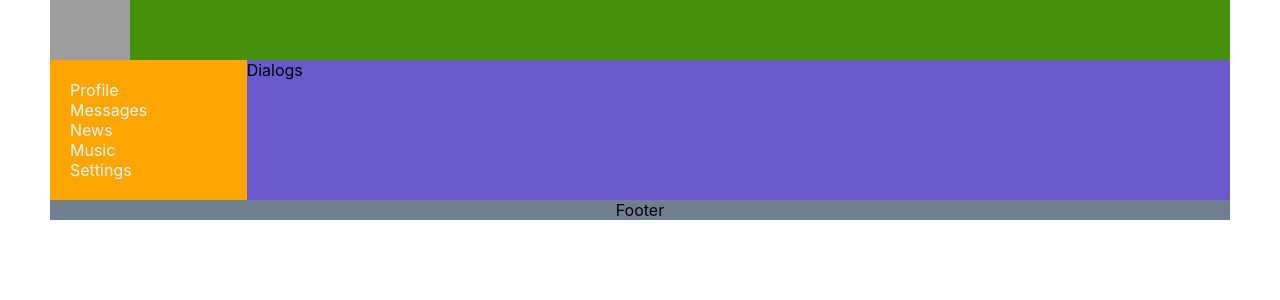
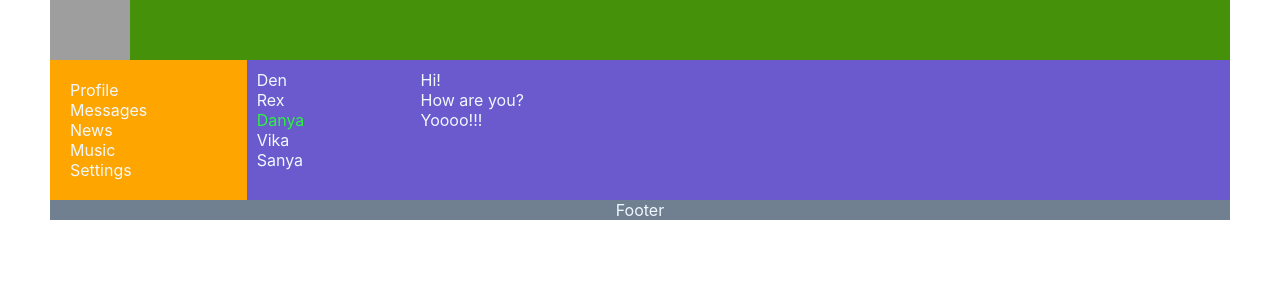
Before and after one commit to Denowich/my-social-page-notebook, a React (Create React App) app: page /dialogs in a window 1280 px wide. Shown: the top 300 px of the page. Built offline with nearby package versions, Linux system fonts and the light colour scheme; grey boxes are pictures that could not be loaded.

Commit message:
Lesson - 21_(added in conponent Dialogs names and messages)

```diff
--- a/src/App.css
+++ b/src/App.css
@@ -8,8 +8,8 @@
             'nav content'
             'footer footer';
 
+      grid-template-rows: 60px 1fr;
       grid-template-columns: 2fr 10fr;
-      grid-template-rows: 60px 2fr;
 }
 
 .app-wrapper-content {
--- a/src/components/Dialogs/Dialogs.jsx
+++ b/src/components/Dialogs/Dialogs.jsx
@@ -2,5 +2,22 @@ import React from 'react';
 import style from './Dialogs.module.css';
 
 export const Dialogs = () => {
-      return <div className={style.dialogs}>Dialogs</div>;
+      return (
+            <div className={style.dialogs}>
+                  <div className={style.dialogsItems}>
+                        <div className={style.dialog}>Den</div>
+                        <div className={style.dialog}>Rex</div>
+                        <div className={`${style.dialog} ${style.active}`}>
+                              Danya
+                        </div>
+                        <div className={style.dialog}>Vika</div>
+                        <div className={style.dialog}>Sanya</div>
+                  </div>
+                  <div className={style.messagesItems}>
+                        <div className={style.dialog}>Hi!</div>
+                        <div className={style.dialog}>How are you?</div>
+                        <div className={style.dialog}>Yoooo!!!</div>
+                  </div>
+            </div>
+      );
 };
--- a/src/components/Dialogs/Dialogs.module.css
+++ b/src/components/Dialogs/Dialogs.module.css
@@ -0,0 +1,19 @@
+.dialogs {
+      display: grid;
+      grid-template-columns: 2fr 10fr;
+      color: aliceblue;
+}
+
+.dialogsItems {
+      padding: 10px;
+}
+.dialogsItems .active {
+      color: rgb(44, 242, 67);
+}
+
+.dialog {
+}
+
+.messagesItems {
+      padding: 10px;
+}
--- a/src/components/Footer/Footer.module.css
+++ b/src/components/Footer/Footer.module.css
@@ -1,5 +1,6 @@
 .footer {
       grid-area: footer;
       background-color: slategrey;
+      color: aliceblue;
       text-align: center;
 }
```
